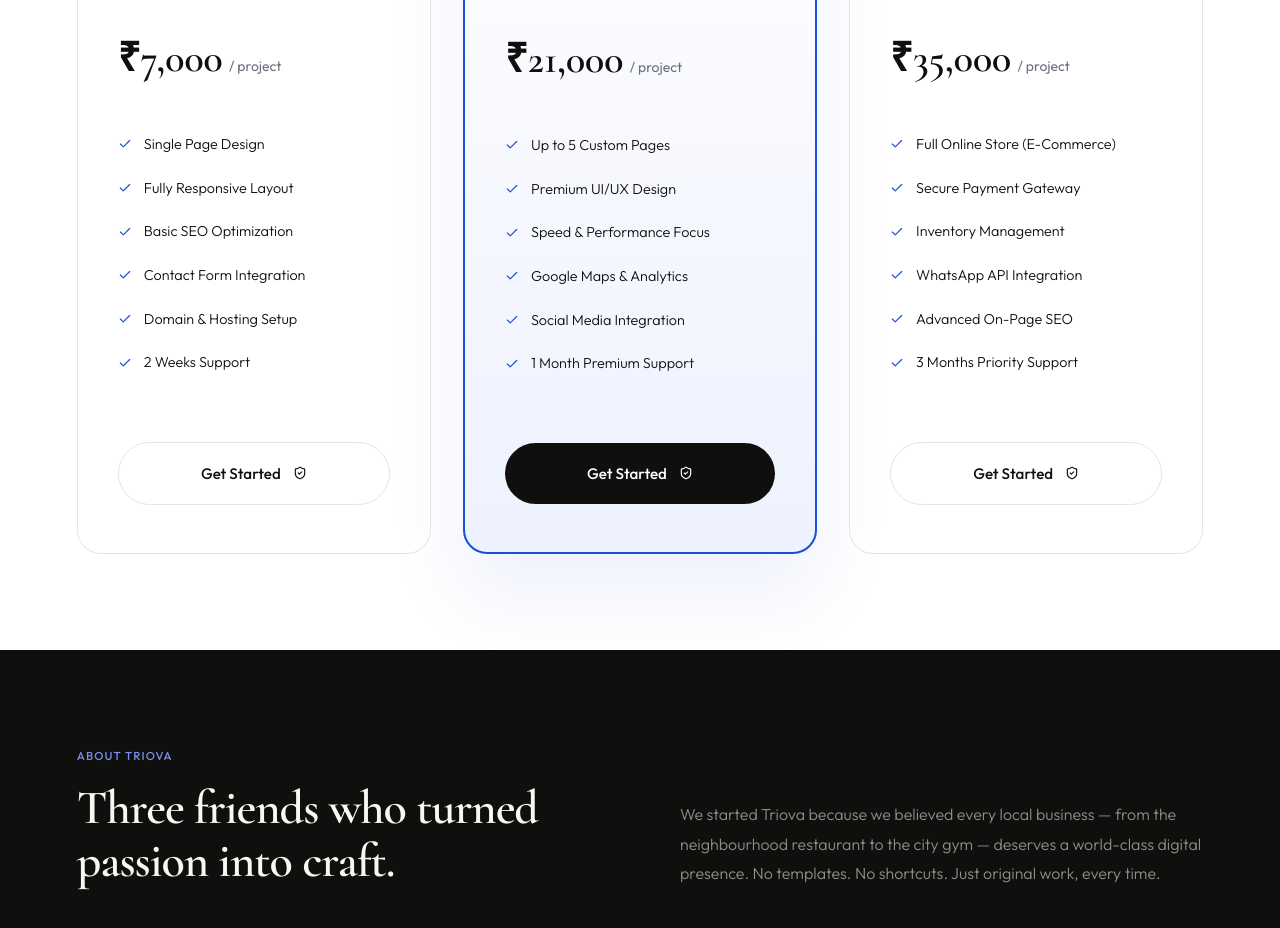
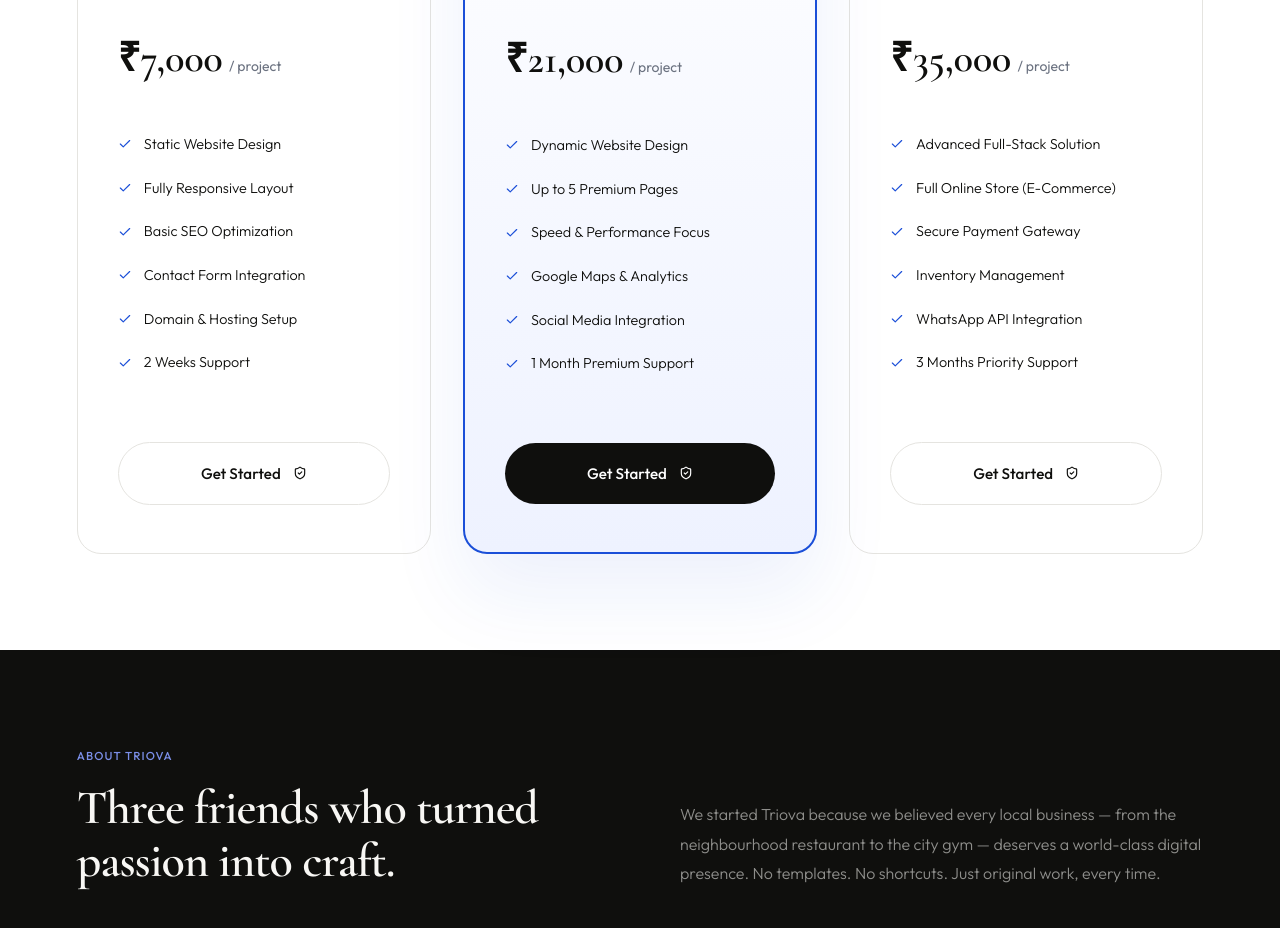
Before and after one commit to Vinoth-46/Studios, a React (Vite) app: page / in a window 1280 px wide. Shown: the part 4880-5808 px from the top of the page. Built offline with nearby package versions, Linux system fonts and the light colour scheme.

Commit message:
UI fixes

```diff
--- a/src/components/Pricing.jsx
+++ b/src/components/Pricing.jsx
@@ -8,7 +8,7 @@ const plans = [
     price: '₹7,000',
     icon: <Zap size={24} />,
     features: [
-      'Single Page Design',
+      'Static Website Design',
       'Fully Responsive Layout',
       'Basic SEO Optimization',
       'Contact Form Integration',
@@ -23,8 +23,8 @@ const plans = [
     price: '₹21,000',
     icon: <Rocket size={24} />,
     features: [
-      'Up to 5 Custom Pages',
-      'Premium UI/UX Design',
+      'Dynamic Website Design',
+      'Up to 5 Premium Pages',
       'Speed & Performance Focus',
       'Google Maps & Analytics',
       'Social Media Integration',
@@ -38,16 +38,17 @@ const plans = [
     price: '₹35,000',
     icon: <Building size={24} />,
     features: [
+      'Advanced Full-Stack Solution',
       'Full Online Store (E-Commerce)',
       'Secure Payment Gateway',
       'Inventory Management',
       'WhatsApp API Integration',
-      'Advanced On-Page SEO',
       '3 Months Priority Support'
     ],
     highlight: false
   }
 ]
+
 
 
 
--- a/src/index.css
+++ b/src/index.css
@@ -80,7 +80,7 @@ nav.scrolled {
   display: none;
   position: fixed; top: 0; left: 0; right: 0; bottom: 0;
   background: rgba(248,247,244,0.98);
-  backdrop-filter: blur(20px); z-index: 99;
+  backdrop-filter: blur(20px); z-index: 1001;
   flex-direction: column; align-items: center;
   justify-content: center; gap: 2rem;
 }
```
